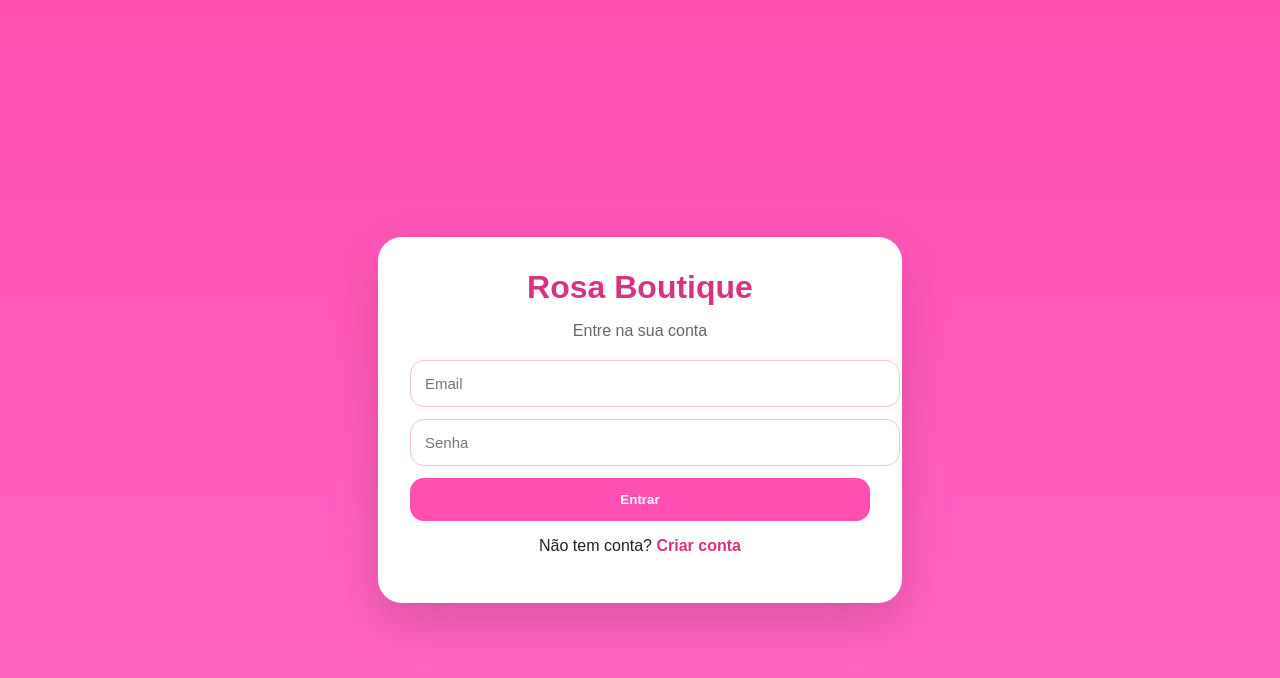
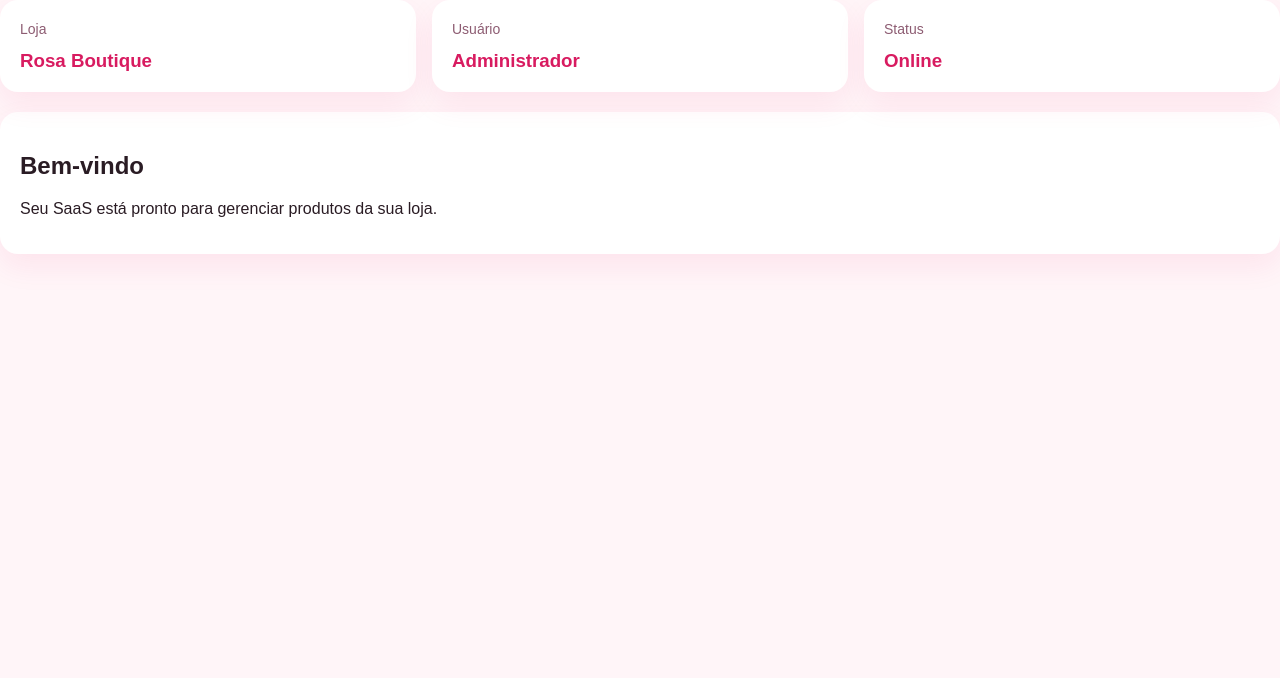
Before and after one commit to lucasmtdap-ai/estoque-frontend-premium, a React (Vite) app: page / in a window 1280 px wide. Before the commit this address led to /login. Shown: the top 678 px of the page. Built offline with nearby package versions, Linux system fonts and the light colour scheme.

Commit message:
Update App.jsx

```diff
--- a/src/App.jsx
+++ b/src/App.jsx
@@ -2,6 +2,7 @@ import React from "react";
 import { BrowserRouter, Routes, Route, Navigate } from "react-router-dom";
 import Login from "./pages/Login.jsx";
 import Register from "./pages/Register.jsx";
+import Dashboard from "./pages/Dashboard.jsx";
 
 export default function App() {
   return (
@@ -9,7 +10,8 @@ export default function App() {
       <Routes>
         <Route path="/login" element={<Login />} />
         <Route path="/register" element={<Register />} />
-        <Route path="/" element={<Navigate to="/login" />} />
+        <Route path="/" element={<Dashboard />} />
+        <Route path="*" element={<Navigate to="/login" replace />} />
       </Routes>
     </BrowserRouter>
   );
```
